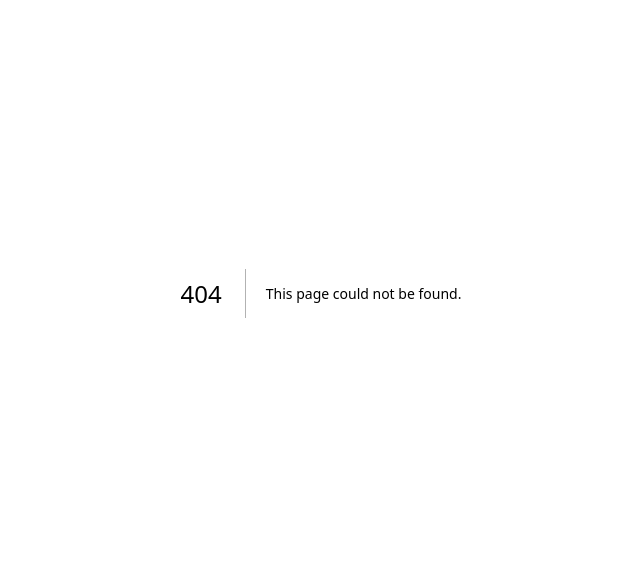
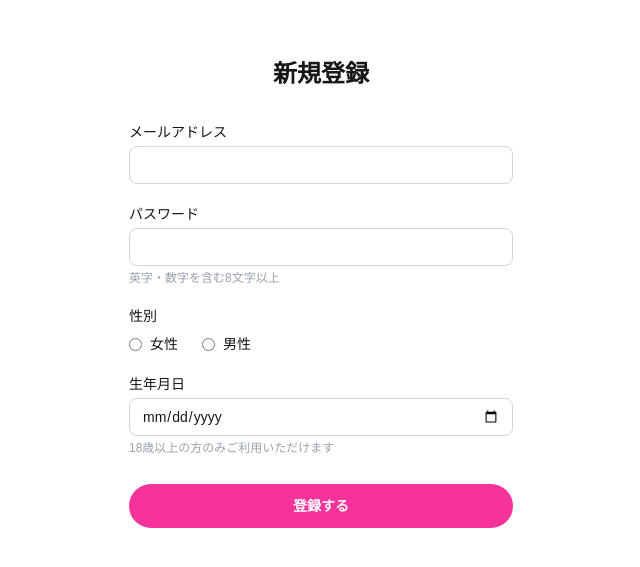
Before and after one commit to uto8/ikemen-date, a Next.js app: page /register in a window 1280 px wide. Before the commit this address had no page. Shown: the part 107-674 px from the top of the page, without its empty margins (319-959 px from the left). Built offline with nearby package versions, Linux system fonts and the light colour scheme.

Commit message:
feat: 新規登録フォームUI実装・クライアントバリデーション・ローディング状態（A-1）

```diff
--- /dev/null
+++ b/app/(auth)/register/page.tsx
@@ -0,0 +1,12 @@
+import RegisterForm from '@/components/auth/RegisterForm'
+
+export default function RegisterPage() {
+  return (
+    <main className="flex min-h-screen flex-col items-center justify-center px-4 py-12">
+      <div className="w-full max-w-sm">
+        <h1 className="mb-8 text-center text-2xl font-bold">新規登録</h1>
+        <RegisterForm />
+      </div>
+    </main>
+  )
+}
--- /dev/null
+++ b/components/auth/RegisterForm.tsx
@@ -0,0 +1,142 @@
+'use client'
+
+import { useState, useTransition } from 'react'
+import { registerSchema } from '@/lib/validations/auth'
+import type { z } from 'zod'
+
+type FieldErrors = Partial<Record<keyof z.infer<typeof registerSchema>, string>>
+
+type FormState = {
+  errors: FieldErrors
+  serverError?: string
+}
+
+// A-2 で実装する registerUser の暫定 stub
+async function registerUser(_formData: FormData): Promise<{ error?: string }> {
+  return {}
+}
+
+export default function RegisterForm() {
+  const [isPending, startTransition] = useTransition()
+  const [state, setState] = useState<FormState>({ errors: {} })
+
+  function handleSubmit(e: React.FormEvent<HTMLFormElement>) {
+    e.preventDefault()
+    const formData = new FormData(e.currentTarget)
+
+    const raw = {
+      email: formData.get('email') as string,
+      password: formData.get('password') as string,
+      gender: formData.get('gender') as string,
+      birthDate: formData.get('birthDate') as string,
+    }
+
+    const result = registerSchema.safeParse(raw)
+    if (!result.success) {
+      const errors: FieldErrors = {}
+      for (const issue of result.error.issues) {
+        const key = issue.path[0] as keyof FieldErrors
+        if (!errors[key]) errors[key] = issue.message
+      }
+      setState({ errors })
+      return
+    }
+
+    setState({ errors: {} })
+    startTransition(async () => {
+      const res = await registerUser(formData)
+      if (res.error) {
+        setState({ errors: {}, serverError: res.error })
+      }
+    })
+  }
+
+  return (
+    <form onSubmit={handleSubmit} noValidate className="flex flex-col gap-5">
+      {/* email */}
+      <div className="flex flex-col gap-1">
+        <label htmlFor="email" className="text-sm font-medium">
+          メールアドレス
+        </label>
+        <input
+          id="email"
+          name="email"
+          type="email"
+          autoComplete="email"
+          className="rounded-lg border border-gray-300 px-3 py-2 text-sm focus:outline-none focus:ring-2 focus:ring-pink-400"
+        />
+        {state.errors.email && (
+          <p className="text-xs text-red-500">{state.errors.email}</p>
+        )}
+      </div>
+
+      {/* password */}
+      <div className="flex flex-col gap-1">
+        <label htmlFor="password" className="text-sm font-medium">
+          パスワード
+        </label>
+        <input
+          id="password"
+          name="password"
+          type="password"
+          autoComplete="new-password"
+          className="rounded-lg border border-gray-300 px-3 py-2 text-sm focus:outline-none focus:ring-2 focus:ring-pink-400"
+        />
+        <p className="text-xs text-gray-400">英字・数字を含む8文字以上</p>
+        {state.errors.password && (
+          <p className="text-xs text-red-500">{state.errors.password}</p>
+        )}
+      </div>
+
+      {/* gender */}
+      <div className="flex flex-col gap-2">
+        <span className="text-sm font-medium">性別</span>
+        <div className="flex gap-6">
+          <label className="flex items-center gap-2 text-sm">
+            <input type="radio" name="gender" value="female" className="accent-pink-500" />
+            女性
+          </label>
+          <label className="flex items-center gap-2 text-sm">
+            <input type="radio" name="gender" value="male" className="accent-pink-500" />
+            男性
+          </label>
+        </div>
+        {state.errors.gender && (
+          <p className="text-xs text-red-500">{state.errors.gender}</p>
+        )}
+      </div>
+
+      {/* birthDate */}
+      <div className="flex flex-col gap-1">
+        <label htmlFor="birthDate" className="text-sm font-medium">
+          生年月日
+        </label>
+        <input
+          id="birthDate"
+          name="birthDate"
+          type="date"
+          className="rounded-lg border border-gray-300 px-3 py-2 text-sm focus:outline-none focus:ring-2 focus:ring-pink-400"
+        />
+        <p className="text-xs text-gray-400">18歳以上の方のみご利用いただけます</p>
+        {state.errors.birthDate && (
+          <p className="text-xs text-red-500">{state.errors.birthDate}</p>
+        )}
+      </div>
+
+      {/* server error */}
+      {state.serverError && (
+        <p className="rounded-lg bg-red-50 px-3 py-2 text-sm text-red-600">
+          {state.serverError}
+        </p>
+      )}
+
+      <button
+        type="submit"
+        disabled={isPending}
+        className="mt-2 rounded-full bg-pink-500 py-3 text-sm font-semibold text-white transition hover:bg-pink-600 disabled:opacity-50"
+      >
+        {isPending ? '登録中…' : '登録する'}
+      </button>
+    </form>
+  )
+}
```
Also changed, not shown: 1 other file (tests, documents, lock files or other folders).
